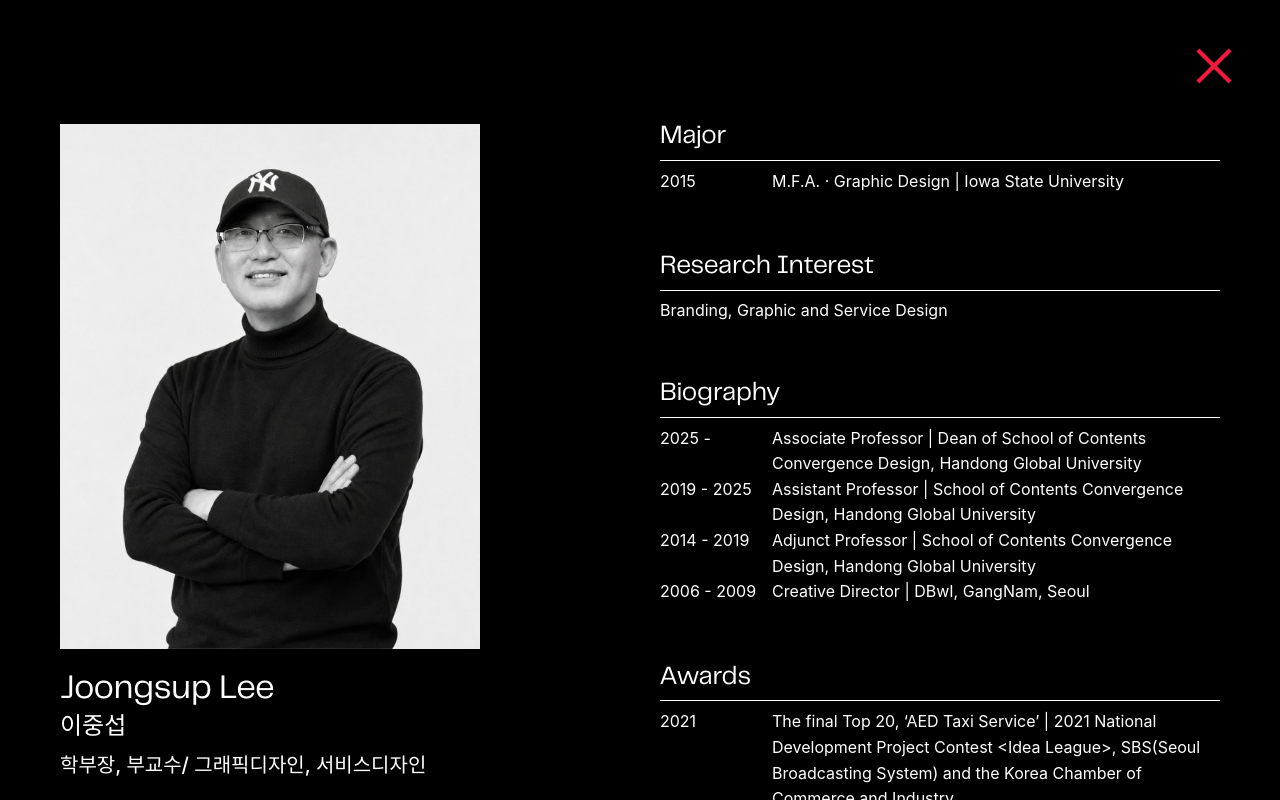
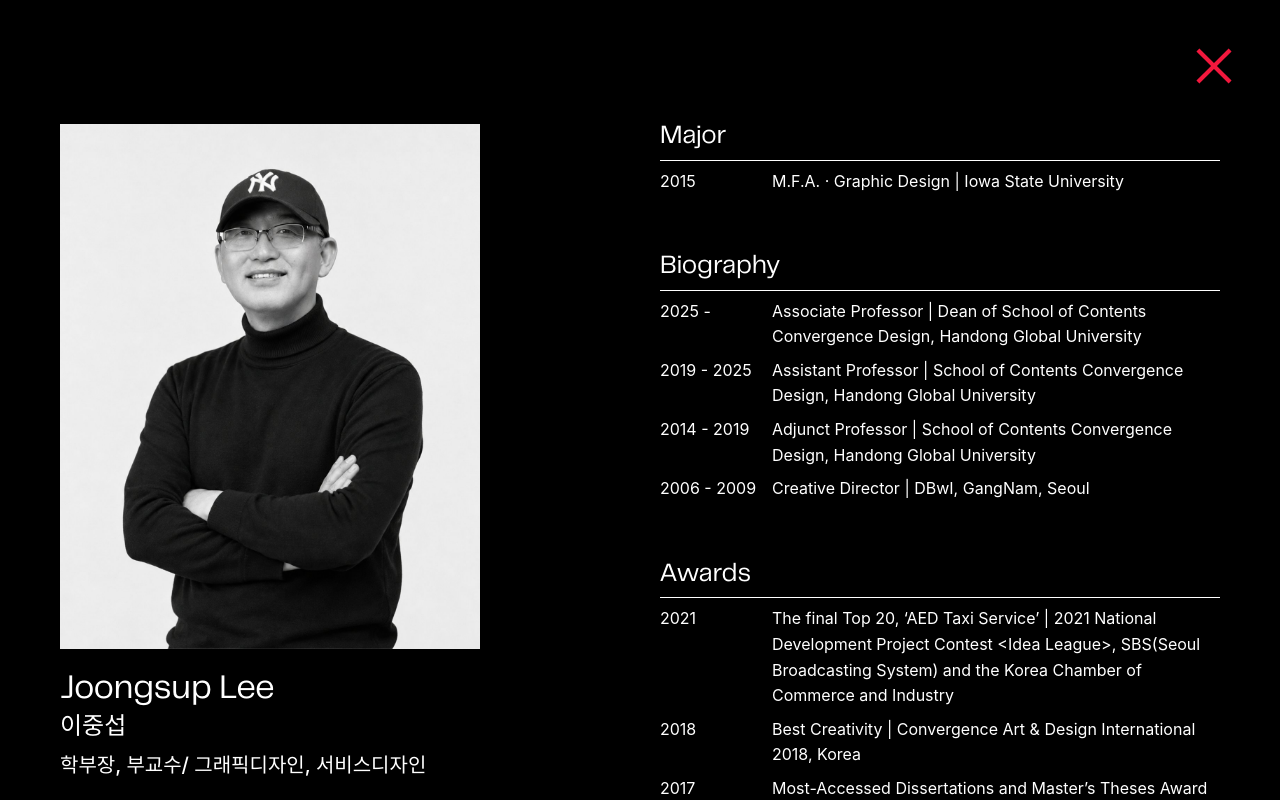
Before and after one commit to handong-ccd/hgu-ccd, a Next.js app: page / in a window 1280 px wide. Both pictures are taken after a click on the button 196 px from the left and 2852 px from the top of the page. Shown: the part 2452-3252 px from the top of the page. Built offline with nearby package versions, Linux system fonts and the light colour scheme; a web font is replaced by a local one.

Commit message:
fix : 교수 상세 글자 크기·항목 간격·섹션 순서 시안 반영

```diff
--- a/src/components/sections/FacultyModal.tsx
+++ b/src/components/sections/FacultyModal.tsx
@@ -20,10 +20,10 @@ function SectionTitle({ children, aside }: { children: ReactNode; aside?: ReactN
   );
 }
 
-/** 왼쪽 100px 연도 칸 + 내용 (간격 12px) — 연도가 빈 줄은 위 연도에 이어지는 항목 */
+/** 왼쪽 100px 연도 칸 + 내용 (간격 12px), 항목 사이 8px — 연도가 빈 줄은 위 연도에 이어지는 항목 */
 function EntryList({ entries, limit }: { entries: CvEntry[]; limit?: number }) {
   return (
-    <ul className="flex flex-col text-[14px] leading-[1.6] md:text-[16px]">
+    <ul className="flex flex-col gap-1.5 text-[14px] leading-[1.6] md:gap-2 md:text-[16px]">
       {entries.slice(0, limit).map((e, i) => (
         <li key={i} className="flex gap-3">
           <span className="w-[100px] shrink-0">{e.year}</span>
@@ -178,17 +178,23 @@ function Detail({ person }: { person: Faculty }) {
           </dl>
         )}
 
+        {/* 소개 — 국문 14px/160%, 영문 14px/140% (시안 44:3598 등), 모바일 13px */}
         {d.intro && (
-          <p className="text-[13px] leading-[1.6] tracking-[-0.02em] md:text-[18px] md:leading-[1.4] md:tracking-normal">
+          <p className="text-[13px] leading-[1.6] tracking-[-0.02em] whitespace-pre-line md:text-[14px] md:tracking-normal">
             {d.intro}
+          </p>
+        )}
+        {d.introEn && (
+          <p lang="en" className="text-[13px] leading-[1.4] whitespace-pre-line md:text-[14px]">
+            {d.introEn}
           </p>
         )}
       </div>
 
       {/* 오른쪽: CV */}
       <div className="flex min-w-0 flex-1 flex-col gap-10 md:gap-[60px]">
-        {/* Major → Research Interest → Biography → Awards → (기타) → Publications → Patent → Works
-            모든 항목은 5개까지 보이고, 넘으면 화살표로 펼치기 (Figma 6:198) */}
+        {/* Major → Biography → Awards → Publications → Works → Patent → Research Interest → (기타)
+            시안 44:2927·44:3598 등 순서. 모든 항목은 5개까지 보이고, 넘으면 화살표로 펼치기 (Figma 6:198) */}
         <Section title="Major" total={d.major?.length}>
           {(limit) =>
             d.major?.length ? (
@@ -206,11 +212,6 @@ function Detail({ person }: { person: Faculty }) {
             )
           }
         </Section>
-        {d.researchInterest && (
-          <Section title="Research Interest">
-            <p className="text-[14px] leading-[1.4] md:text-[16px]">{d.researchInterest}</p>
-          </Section>
-        )}
         {d.biography?.length ? (
           <Section title="Biography" total={d.biography.length}>
             {(limit) => <EntryList entries={d.biography!} limit={limit} />}
@@ -221,14 +222,17 @@ function Detail({ person }: { person: Faculty }) {
             {(limit) => <EntryList entries={d.awards!} limit={limit} />}
           </Section>
         ) : null}
-        {d.extra?.map((sec) => (
-          <Section key={sec.title} title={sec.title} total={sec.entries.length}>
-            {(limit) => <EntryList entries={sec.entries} limit={limit} />}
+        {d.publications?.length ? (
+          <Section
+            title={d.publicationsTitle ?? "Publications"}
+            total={d.publications.reduce((n, g) => n + g.entries.length, 0)}
+          >
+            {(limit) => <Publications groups={d.publications!} limit={limit} />}
           </Section>
-        ))}
-        {d.publications?.length ? (
-          <Section title="Publications" total={d.publications.reduce((n, g) => n + g.entries.length, 0)}>
-            {(limit) => <Publications groups={d.publications!} limit={limit} />}
+        ) : null}
+        {d.works?.length ? (
+          <Section title="Works" total={d.works.length}>
+            {(limit) => <EntryList entries={d.works!} limit={limit} />}
           </Section>
         ) : null}
         {d.patents?.length ? (
@@ -236,11 +240,16 @@ function Detail({ person }: { person: Faculty }) {
             {(limit) => <EntryList entries={d.patents!} limit={limit} />}
           </Section>
         ) : null}
-        {d.works?.length ? (
-          <Section title="Works" total={d.works.length}>
-            {(limit) => <EntryList entries={d.works!} limit={limit} />}
+        {d.researchInterest && (
+          <Section title="Research Interest">
+            <p className="text-[14px] leading-[1.4] md:text-[16px]">{d.researchInterest}</p>
           </Section>
-        ) : null}
+        )}
+        {d.extra?.map((sec) => (
+          <Section key={sec.title} title={sec.title} total={sec.entries.length}>
+            {(limit) => <EntryList entries={sec.entries} limit={limit} />}
+          </Section>
+        ))}
       </div>
     </div>
   );
```
